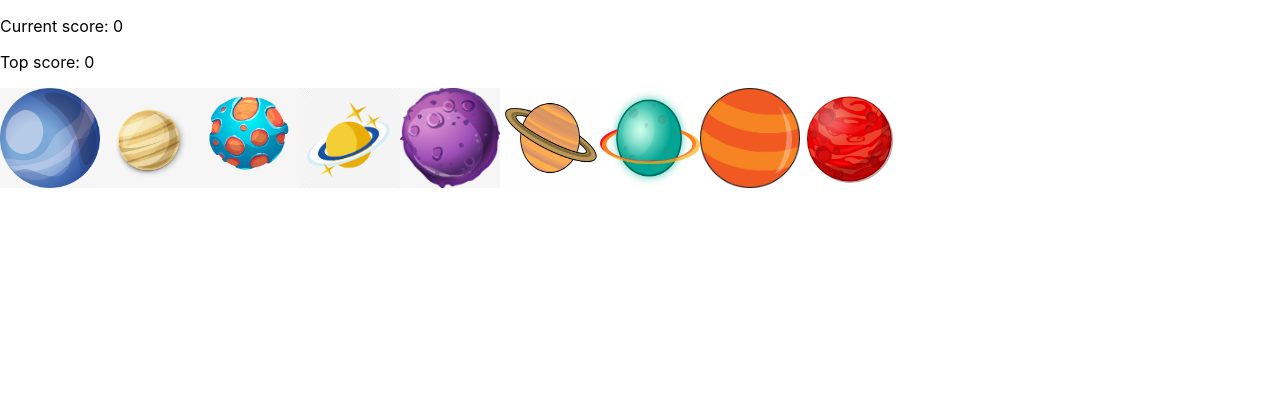
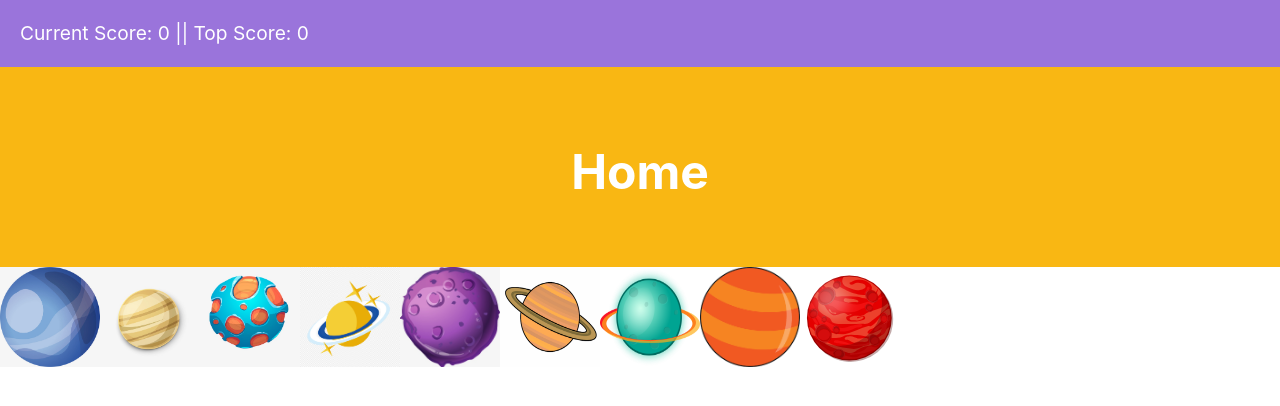
Before and after one commit to rjflanagan95/Clicky-Game, a React (Create React App) app: page / in a window 1280 px wide. Shown: the top 406 px of the page. Built offline with nearby package versions, Linux system fonts and the light colour scheme.

Commit message:
beginning to work on styling

```diff
--- a/src/components/Game/index.js
+++ b/src/components/Game/index.js
@@ -1,4 +1,7 @@
 import React, { Component } from "react";
+import Navbar from "../Navbar";
+import Header from "../Header";
+
 const images = [
     {
         "id" : 1,
@@ -80,6 +83,8 @@ class Game extends Component {
                 this.checkScore();
             });
         }
+
+        // shuffle images array here
     }
 
     checkScore = () => {
@@ -93,8 +98,8 @@ class Game extends Component {
     render() {
         return (
             <div>
-                <p>Current score: {this.state.score}</p>
-                <p>Top score: {this.state.topScore}</p>
+                <Navbar score={this.state.score} topScore={this.state.topScore}/>
+                <Header/>
                 {this.state.images.map(item =>
                     <img onClick={() => this.handleClick(item.id)} key={item.id} id={item.id} alt={item.alt} style={{width:100,height:100}} src={item.src}/>
                 )}
--- /dev/null
+++ b/src/components/Header.js
@@ -0,0 +1,12 @@
+import React from "react";
+import "./styles/Header.css";
+
+function Header() {
+  return (
+    <header className="header">
+      <h1>Home</h1>
+    </header>
+  );
+}
+
+export default Header;
--- /dev/null
+++ b/src/components/Navbar.js
@@ -0,0 +1,26 @@
+import React from "react";
+
+const styles = {
+  card: {
+    // margin: 20,
+    background: "#e8eaf6"
+  },
+  heading: {
+    background: "#9a74db",
+    minHeight: 50,
+    lineHeight: 3.5,
+    fontSize: "1.2rem",
+    color: "white",
+    padding: "0 20px"
+  }
+};
+
+function Navbar(props) {
+  return (
+    <div style={styles.card}>
+      <div style={styles.heading}>Current Score: {props.score} || Top Score: {props.topScore}</div>
+    </div>
+  );
+}
+
+export default Navbar;
--- /dev/null
+++ b/src/components/styles/Header.css
@@ -0,0 +1,12 @@
+.header {
+  background: #f9b713;
+  height: 200px;
+}
+
+.header h1 {
+  margin: 0;
+  padding-top: 75px;
+  text-align: center;
+  color: white;
+  font-size: 3rem;
+}
--- /dev/null
+++ b/src/components/styles/Navbar.css
@@ -0,0 +1,20 @@
+.navbar {
+  background: #653bb5;
+  height: 60px;
+}
+
+.navbar ul {
+  margin: 0;
+}
+
+.navbar li {
+  display: inline-block;
+}
+
+.navbar a {
+  color: white;
+  font-size: 1.3rem;
+  text-decoration: none;
+  margin: 5px;
+  line-height: 3;
+}
```
